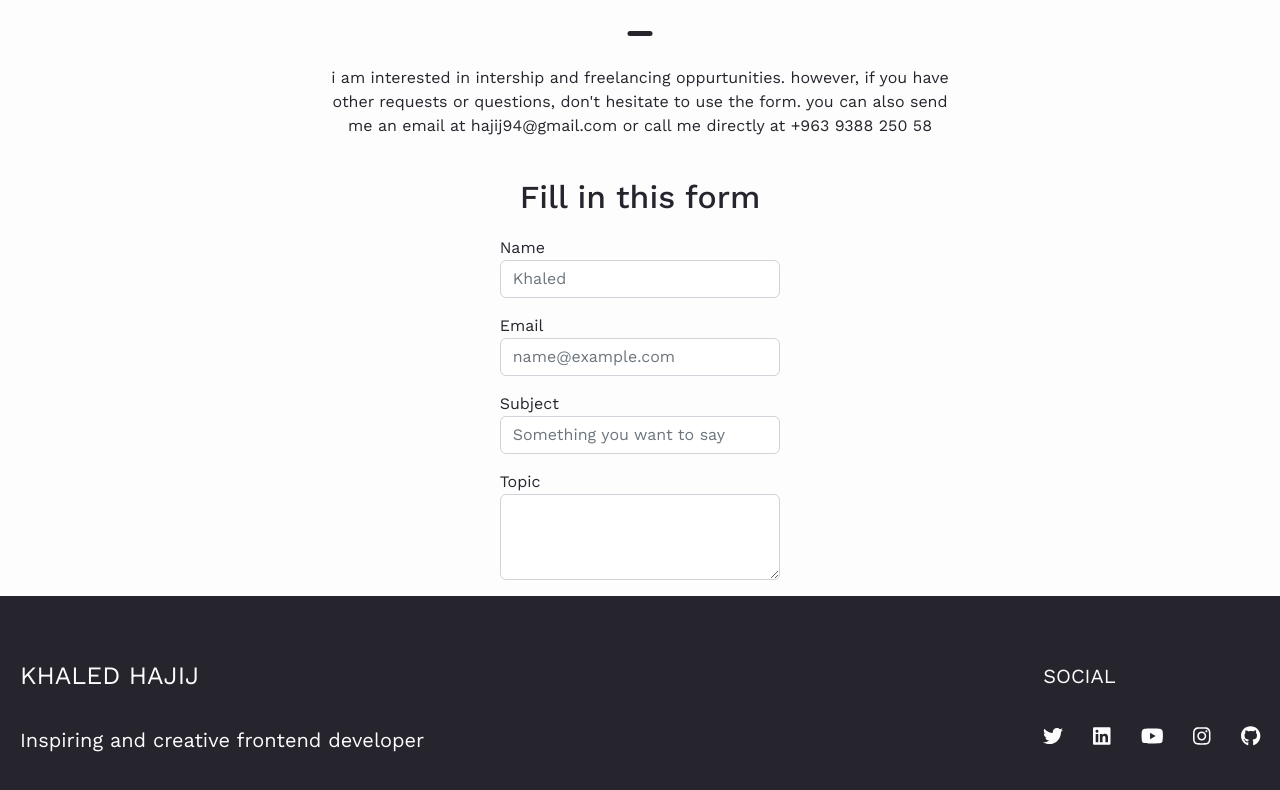
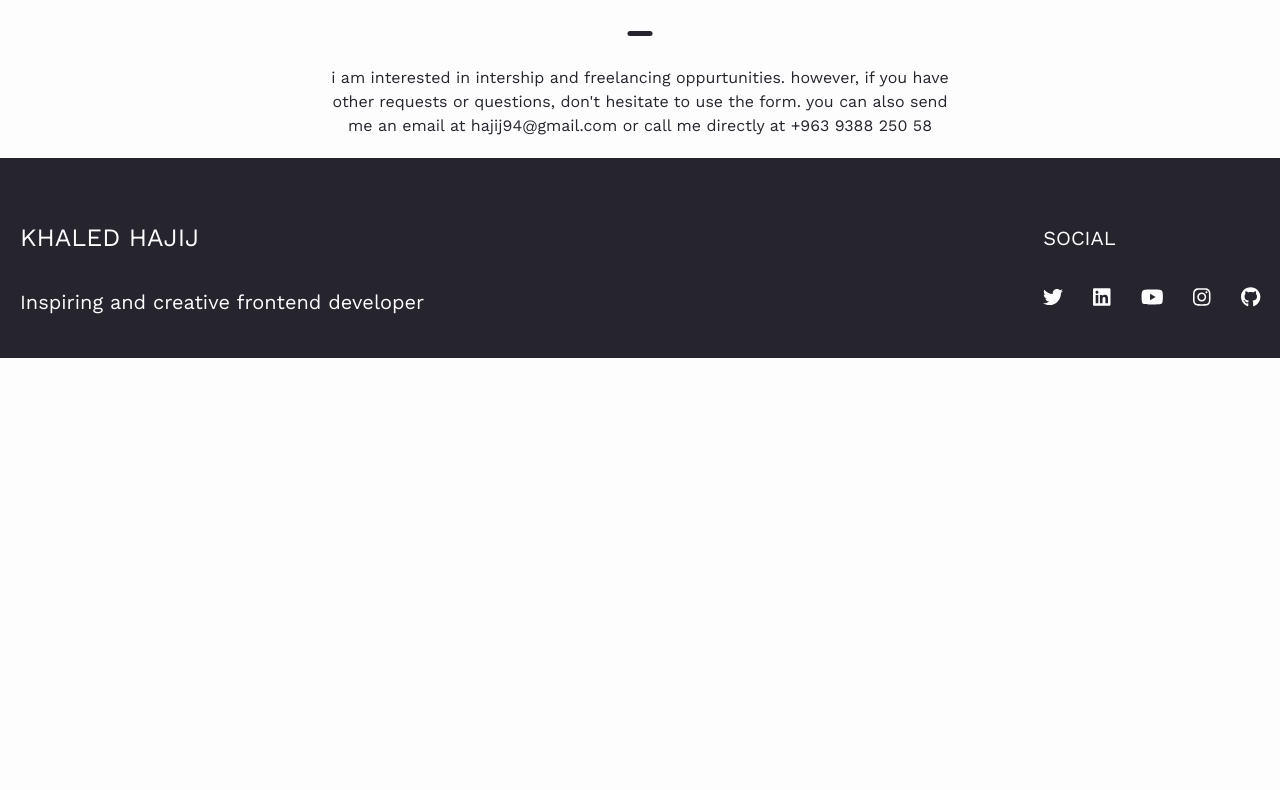
Before and after one commit to khaledhajij/khaledhajij.github.io, a React (Create React App) app: page / in a window 1280 px wide. Shown: the part 2485-3275 px from the top of the page. After the commit the page ends 2843 px from the top, so only its background shows below. Built offline with nearby package versions, Linux system fonts and the light colour scheme.

Commit message:
removing form

```diff
--- a/src/Components/Contact.js
+++ b/src/Components/Contact.js
@@ -8,7 +8,6 @@ const Contact = () => {
     <div className='Contact'>
         <div className="myContainer">
             <Section h2={sectionsData.contact.h2} p={sectionsData.contact.p.toLowerCase()} />
-            <Form/>
         </div>
     </div>
   )
--- a/src/Components/Navbar.js
+++ b/src/Components/Navbar.js
@@ -10,7 +10,18 @@ const Navbar = () => {
   const ulElements = ["home", "projects", "about", "contact"];
   const ulRendered = ulElements.map((li) => (
     <li>
-      <a href={"#" + li}>{li.toUpperCase()}</a>
+      <a
+        href={"#" + li}
+        onClick={
+          !windowWidth
+            ? () => {
+                setShowList(false);
+              }
+            : null
+        }
+      >
+        {li.toUpperCase()}
+      </a>
     </li>
   ));
   useEffect(() => {
--- a/src/Styles/style.css
+++ b/src/Styles/style.css
@@ -27,8 +27,8 @@
   margin-right: 0px;
 }
 
-* {
-  transition-duration: 0s !important;
+*:not(.Home .myContainer h1, .Home .myContainer p) {
+  transition-duration: 0.2s !important;
 }
 
 a {
@@ -295,6 +295,11 @@ body button.btn:hover {
   flex-direction: column;
   gap: 40px;
 }
+@media (max-width: 1000px) {
+  .About .myContainer {
+    margin-bottom: 0px;
+  }
+}
 .About .myContainer .qualifiers {
   display: flex;
   justify-content: space-evenly;
--- a/src/Styles/style.scss
+++ b/src/Styles/style.scss
@@ -24,8 +24,8 @@
   margin-left: 0px;
   margin-right: 0px;
 }
-* {
-  transition-duration: 0s !important;
+*:not(.Home .myContainer h1, .Home .myContainer p) {
+  transition-duration: .2s !important;
 }
 a {
   text-decoration: none;
@@ -286,6 +286,9 @@ body {
     display: flex;
     flex-direction: column;
     gap: 40px;
+    @media (max-width:1000px) {
+      margin-bottom: 0px;
+    }
     .qualifiers {
       display: flex;
       justify-content: space-evenly;
```
Also changed, not shown: 1 other file (tests, documents, lock files or other folders).
